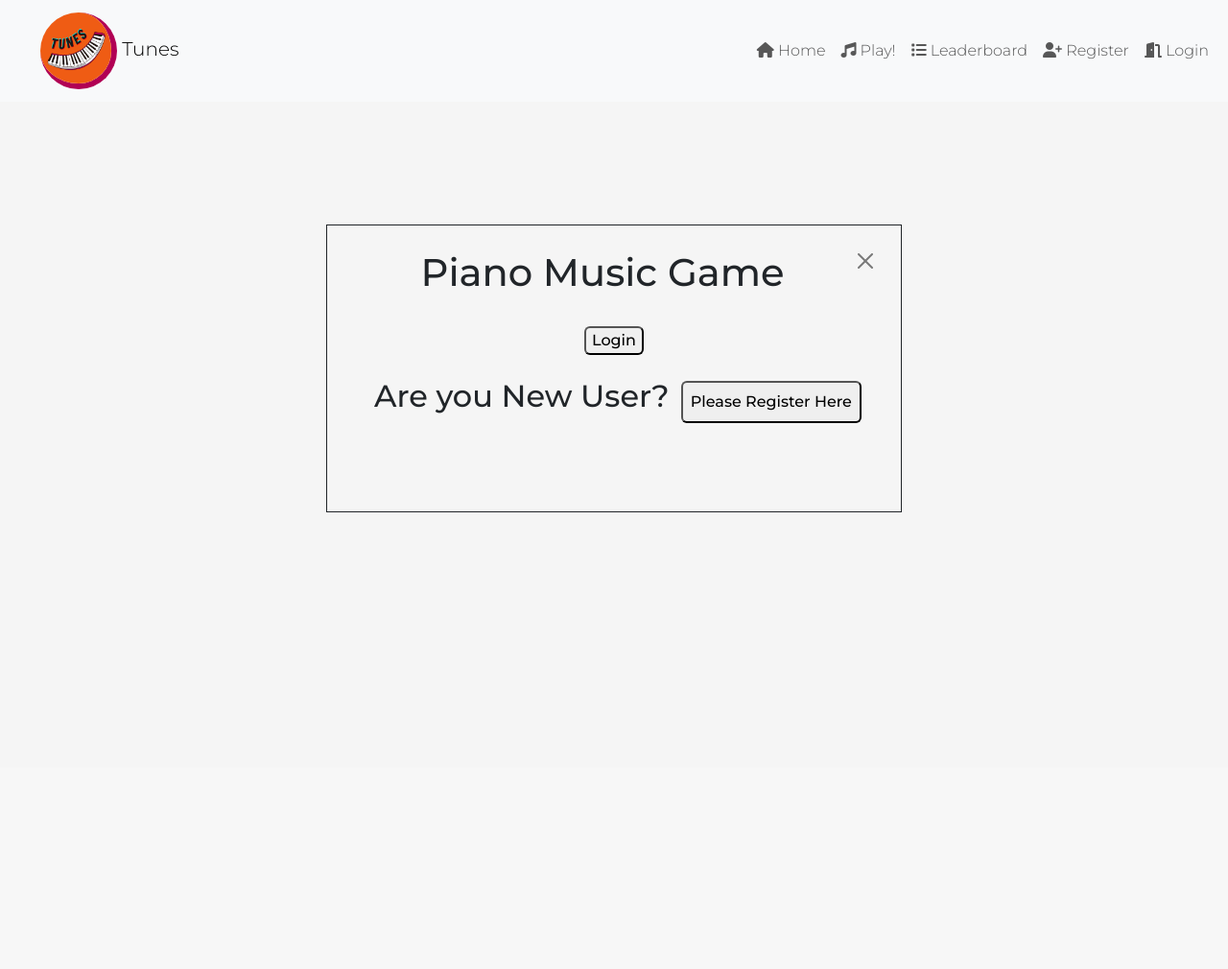
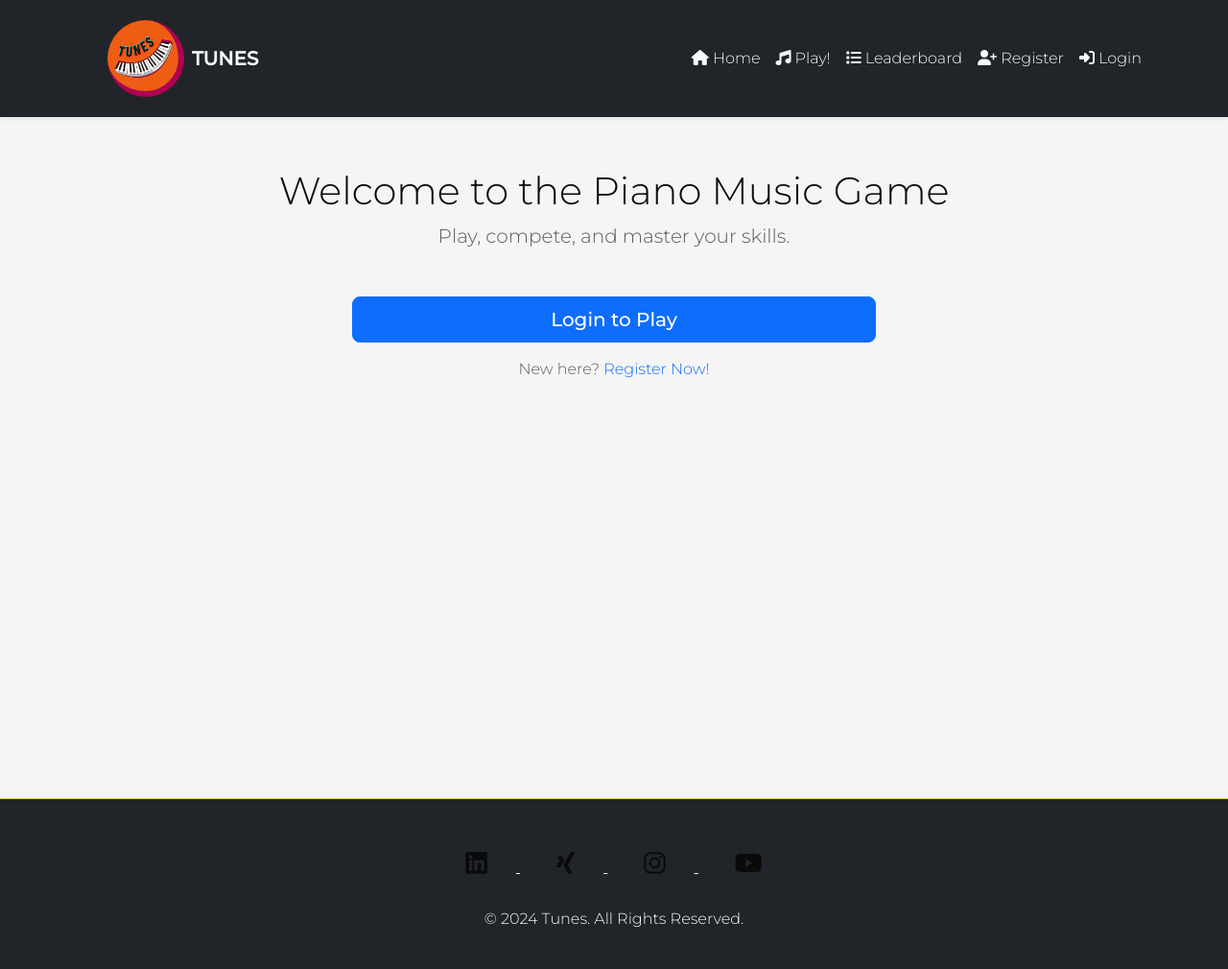
Before and after one commit to ErfanNajimi/sep-2024-hackathon-team-2, a Django app: page / in a window 1280 px wide. Shown: the whole page at 96% size. Before the commit the page ends 534 px from the top, so only its background shows below. Run offline with Django 4.2, Linux system fonts and the light colour scheme; some libraries are stand-ins or nearby versions.

Commit message:
Fixed nabar linkd and upated login to play button

```diff
--- a/templates/base.html
+++ b/templates/base.html
@@ -5,22 +5,25 @@
 <head>
     <meta charset="UTF-8">
     <meta name="viewport" content="width=device-width, initial-scale=1.0">
-    <title>Tunes</title>
+    <title>Tunes - Piano Music Game</title>
+
+    <!-- Google Fonts -->
+    <link href="https://fonts.googleapis.com/css2?family=Montserrat:wght@100;300;500&family=Playfair+Display:wght@600&display=swap" rel="stylesheet">
 
     <!-- Bootstrap CSS -->
-    <link href="https://cdn.jsdelivr.net/npm/bootstrap@5.3.3/dist/css/bootstrap.min.css" rel="stylesheet" integrity="sha384-QWTKZyjpPEjISv5WaRU9OFeRpok6YctnYmDr5pNlyT2bRjXh0JMhjY6hW+ALEwIH" crossorigin="anonymous">
+    <link href="https://cdn.jsdelivr.net/npm/bootstrap@5.3.3/dist/css/bootstrap.min.css" rel="stylesheet">
 
     <!-- Custom CSS -->
     <link rel="stylesheet" href="{% static 'css/style.css' %}">
+</head>
 
-</head>
 <body>
-    <!-- Updated Navigation Bar -->
-    <nav class="navbar navbar-expand-lg navbar-light bg-light">
-        <div class="container-fluid">
-            <a class="navbar-brand" href="{% url 'index' %}">
-                <img class="logo" src="{% static 'images/tunes-logo.png' %}" alt="logo" height="60" />
-                <span class="brand-text">Tunes</span>
+    <!-- Navbar -->
+    <nav class="navbar navbar-expand-lg navbar-dark bg-dark shadow-sm py-3">
+        <div class="container">
+            <a class="navbar-brand d-flex align-items-center" href="{% url 'index' %}">
+                <img class="logo" src="{% static 'images/tunes-logo.png' %}" alt="Tunes Logo">
+                <span class="ms-2 text-uppercase fw-bold text-light">Tunes</span>
             </a>
             <button class="navbar-toggler" type="button" data-bs-toggle="collapse" data-bs-target="#navbarNav" aria-controls="navbarNav" aria-expanded="false" aria-label="Toggle navigation">
                 <span class="navbar-toggler-icon"></span>
@@ -28,43 +31,41 @@
             <div class="collapse navbar-collapse" id="navbarNav">
                 <ul class="navbar-nav ms-auto">
                     <li class="nav-item">
-                        <a class="nav-link" href="{% url 'index' %}">
-                            <i class="fa-solid fa-house"></i> Home
+                        <a class="nav-link text-light" href="{% url 'index' %}">
+                            <i class="fas fa-home"></i> Home
                         </a>
                     </li>
                     <li class="nav-item">
-                        <a class="nav-link" href="{% url 'piano' %}">
-                            <i class="fa-solid fa-music"></i> Play!
+                        <a class="nav-link text-light" href="{% url 'piano' %}">
+                            <i class="fas fa-music"></i> Play!
                         </a>
                     </li>
                     <li class="nav-item">
-                        <a class="nav-link" href="{% url 'leaderboard' %}">
-                            <i class="fa-solid fa-list"></i> Leaderboard
+                        <a class="nav-link text-light" href="{% url 'leaderboard' %}">
+                            <i class="fas fa-list"></i> Leaderboard
                         </a>
                     </li>
-
-                    <!-- Authentication Links -->
                     {% if user.is_authenticated %}
                         <li class="nav-item">
-                            <a class="nav-link" href="{% url 'account_logout' %}">
-                                <i class="fa-solid fa-door-closed"></i> Logout
+                            <a class="nav-link text-light" href="{% url 'account_logout' %}">
+                                <i class="fas fa-sign-out-alt"></i> Logout
                             </a>
                         </li>
                         <li class="nav-item">
-                            <a class="nav-link" href="/profile/{{ user.pk }}">
-                                <img src="{{ user.profile_image.url }}" alt="Profile Image" class="rounded-circle" height="40">
-                                {{ user.username }}
+                            <a class="nav-link text-light d-flex align-items-center" href="/profile/{{ user.pk }}">
+                                <img src="{{ user.profile_image.url }}" alt="Profile Image" class="rounded-circle" height="30">
+                                <span class="ms-2">{{ user.username }}</span>
                             </a>
                         </li>
                     {% else %}
                         <li class="nav-item">
-                            <a class="nav-link" href="{% url 'account_signup' %}">
-                                <i class="fa-solid fa-user-plus"></i> Register
+                            <a class="nav-link text-light" href="{% url 'account_signup' %}">
+                                <i class="fas fa-user-plus"></i> Register
                             </a>
                         </li>
                         <li class="nav-item">
-                            <a class="nav-link" href="{% url 'account_login' %}">
-                                <i class="fa-solid fa-door-open"></i> Login
+                            <a class="nav-link text-light" href="{% url 'account_login' %}">
+                                <i class="fas fa-sign-in-alt"></i> Login
                             </a>
                         </li>
                     {% endif %}
@@ -73,31 +74,55 @@
         </div>
     </nav>
 
-    {% block content %}
-    <!-- Main Content Area -->
-    <div class="container border border-dark landing-page">
-        <div class="float-end">
-            <button type="button" class="btn-close" data-bs-dismiss="modal" aria-label="Close"></button>
+    <!-- Main Content -->
+    <main class="content py-5">
+        <div class="container text-center">
+            <h1 class="page-title">Welcome to the Piano Music Game</h1>
+            <p class="lead text-muted">Play, compete, and master your skills.</p>
+            <div class="row justify-content-center mt-5">
+                <div class="col-md-6">
+                    <a href="{% url 'account_login' %}" class="btn btn-primary btn-lg w-100">Login to Play</a>
+                    <div class="mt-3">
+                        <p class="text-muted">New here? <a href="{% url 'account_signup' %}" class="text-decoration-none text-primary">Register Now!</a></p>
+                    </div>
+                </div>
+            </div>
         </div>
-        <div class="text-center">
-            <h1>Piano Music Game</h1>
-            <button class="mt-4 btn btn-primary rounded">Login</button>
+    </main>
+
+    <!-- Footer -->
+    <footer class="footer-container mt-auto bg-dark text-light py-4">
+        <div class="container text-center">
+            <ul class="social-networks list-inline">
+                <li class="list-inline-item">
+                    <a href="https://www.linkedin.com/" target="_blank" rel="noopener noreferrer" class="text-light">
+                        <i class="fab fa-linkedin"></i>
+                    </a>
+                </li>
+                <li class="list-inline-item">
+                    <a href="https://www.xing.com/" target="_blank" rel="noopener noreferrer" class="text-light">
+                        <i class="fab fa-xing"></i>
+                    </a>
+                </li>
+                <li class="list-inline-item">
+                    <a href="https://www.instagram.com/" target="_blank" rel="noopener noreferrer" class="text-light">
+                        <i class="fab fa-instagram"></i>
+                    </a>
+                </li>
+                <li class="list-inline-item">
+                    <a href="https://www.youtube.com/" target="_blank" rel="noopener noreferrer" class="text-light">
+                        <i class="fab fa-youtube"></i>
+                    </a>
+                </li>
+            </ul>
+            <p class="mt-3">&copy; 2024 Tunes. All Rights Reserved.</p>
         </div>
-        <div class="text-center mt-4">
-            <h2 class="d-inline p-2">Are you a New User?</h2>
-            <button class="d-inline p-2 btn btn-success rounded">Register Here</button>
-        </div>
-    </div>
-    {% endblock content %}
+    </footer>
 
     <!-- Font Awesome -->
     <script src="https://kit.fontawesome.com/c70f25e1b1.js" crossorigin="anonymous"></script>
 
     <!-- Bootstrap JS -->
-    <script src="https://cdn.jsdelivr.net/npm/bootstrap@5.3.3/dist/js/bootstrap.bundle.min.js" integrity="sha384-YvpcrYf0tY3lHB60NNkmXc5s9fDVZLESaAA55NDzOxhy9GkcIdslK1eN7N6jIeHz" crossorigin="anonymous"></script>
-
-    <!-- Custom JS -->
-    <script src="{% static 'js/script.js' %}"></script>
-
+    <script src="https://cdn.jsdelivr.net/npm/bootstrap@5.3.3/dist/js/bootstrap.bundle.min.js"></script>
 </body>
 </html>
```
Also changed, not shown: templates/account/login.html (+36 -51 lines), templates/account/signup.html (+38 -30 lines).
